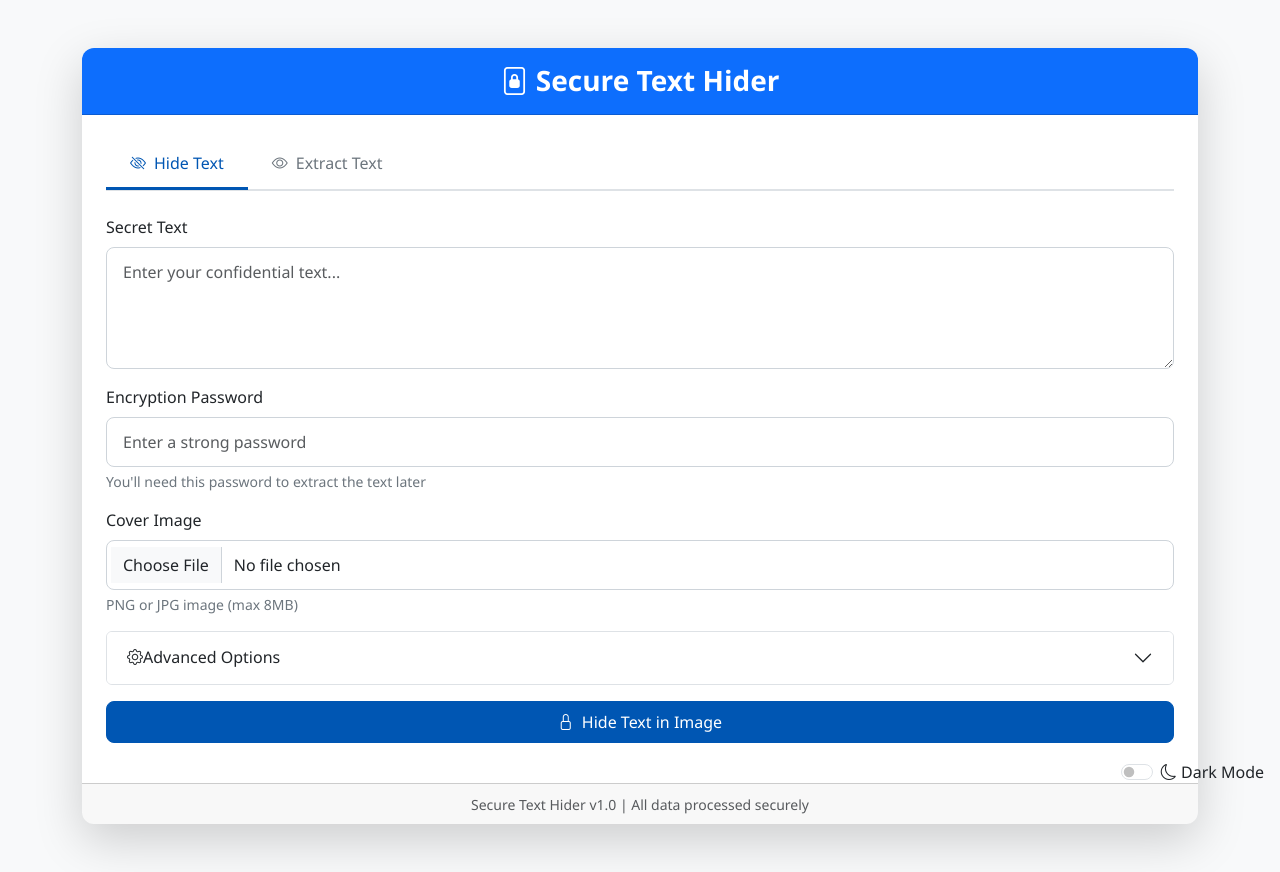
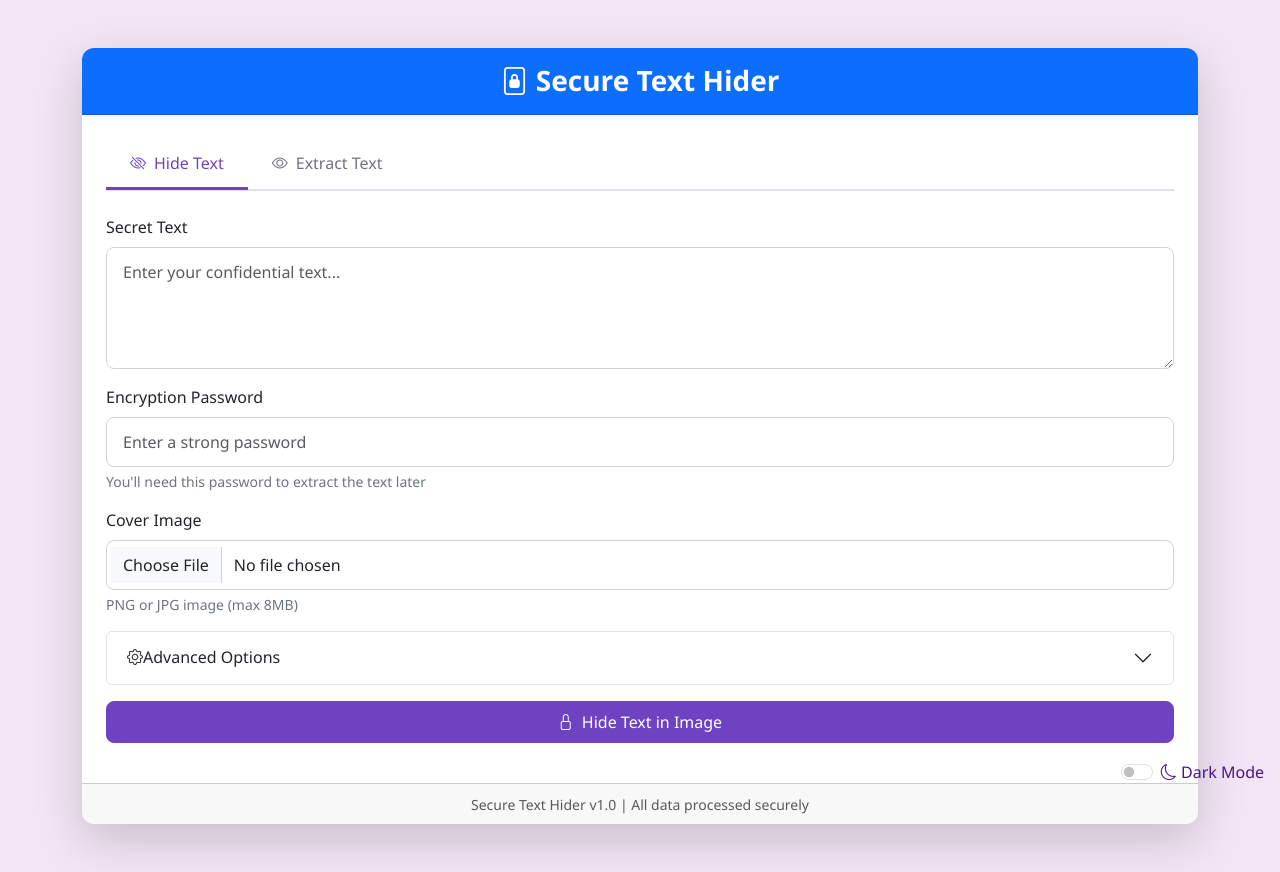
Before and after one commit to MohammadObeidat24/stego, a Flask app: page / in a window 1280 px wide. Run offline with Flask 3, Linux system fonts and the light colour scheme.

Commit message:
Update style.css

```diff
--- a/static/style.css
+++ b/static/style.css
@@ -1,10 +1,10 @@
 :root {
-    --nahdi-primary: #0056b3;
-    --nahdi-secondary: #ffc107;
-    --nahdi-light: #f8f9fa;
-    --nahdi-dark: #212529;
-    --nahdi-success: #28a745;
-    --nahdi-danger: #dc3545;
+    --nahdi-primary: #6f42c1;
+    --nahdi-secondary: #b085f5;
+    --nahdi-light: #f3e5f5;
+    --nahdi-dark: #4a148c;
+    --nahdi-success: #9c27b0;
+    --nahdi-danger: #c2185b;
 }
 
 body {
```
